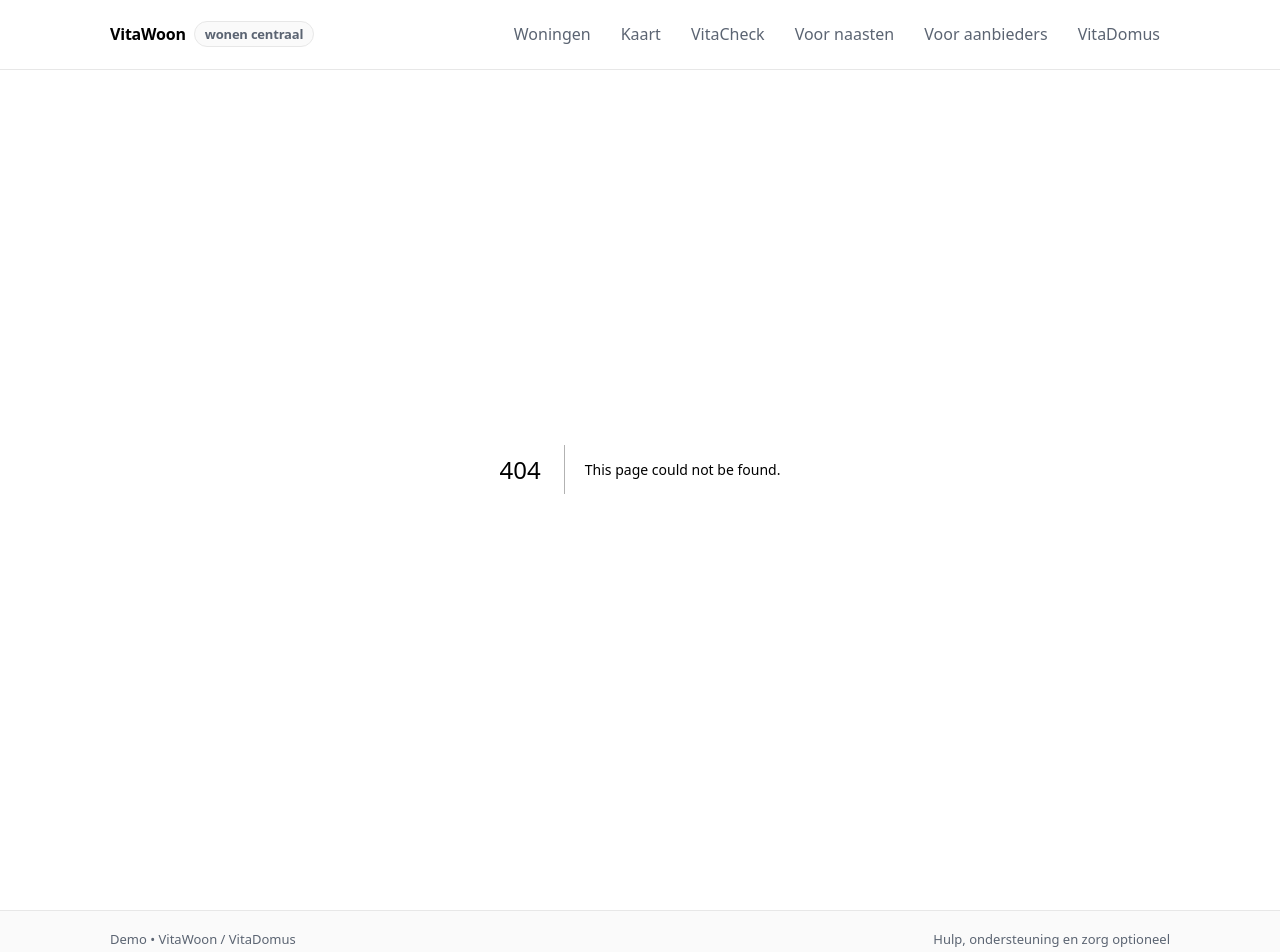
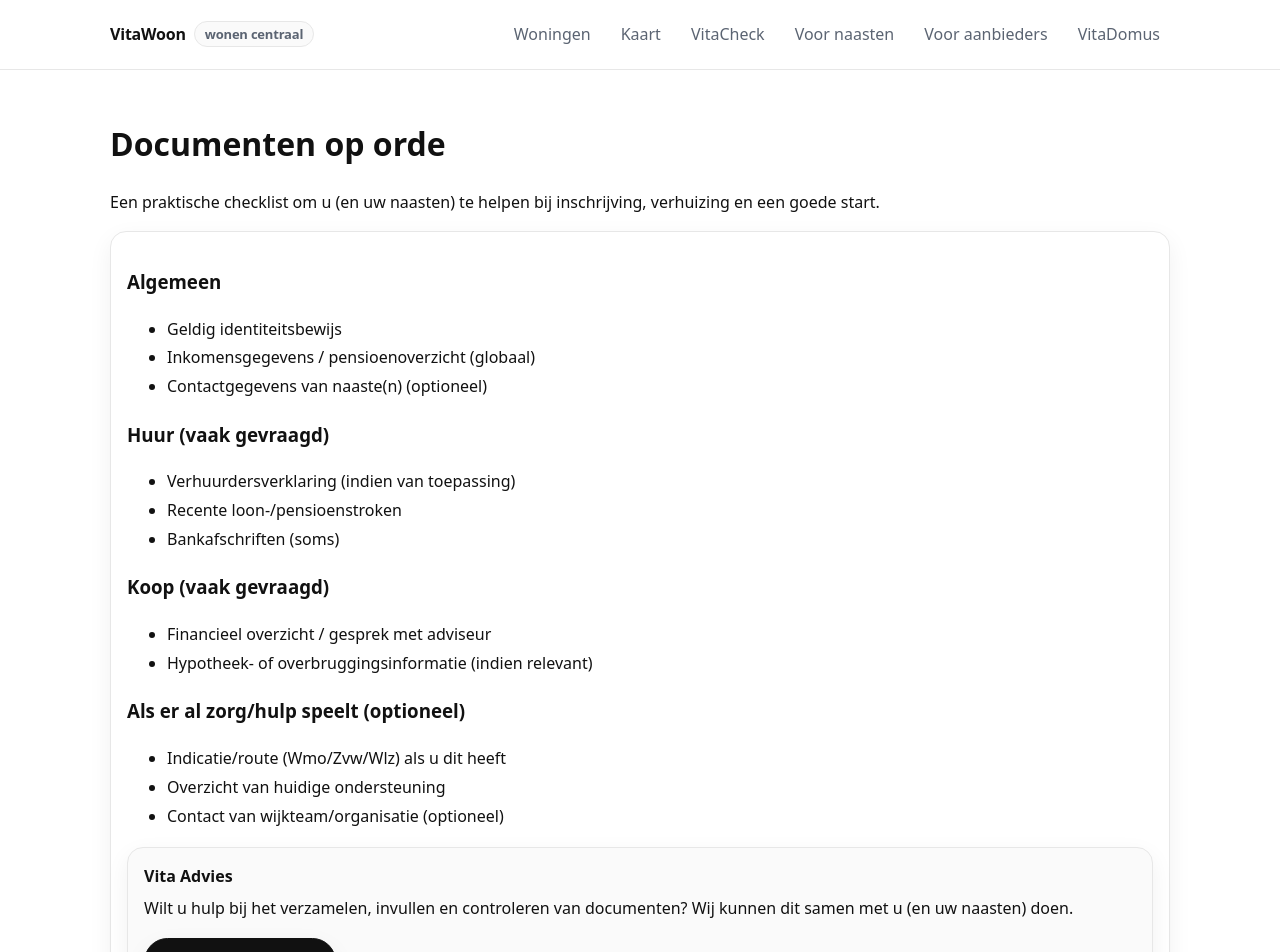
Before and after one commit to 4gcnny5cxp-dot/VitaWoon-demo-clean, a Next.js app: page /documenten in a window 1280 px wide. Before the commit this address had no page. Shown: the top 952 px of the page. Built offline with nearby package versions, Linux system fonts and the light colour scheme.

Commit message:
Create documenten.tsx

```diff
--- /dev/null
+++ b/pages/documenten.tsx
@@ -0,0 +1,53 @@
+export default function Documenten() {
+  return (
+    <main>
+      <div className="container">
+        <h1>Documenten op orde</h1>
+        <p className="muted" style={{ maxWidth: 900 }}>
+          Een praktische checklist om u (en uw naasten) te helpen bij inschrijving, verhuizing en een goede start.
+        </p>
+
+        <div className="card">
+          <h3>Algemeen</h3>
+          <ul style={{ lineHeight: 1.8 }}>
+            <li>Geldig identiteitsbewijs</li>
+            <li>Inkomensgegevens / pensioenoverzicht (globaal)</li>
+            <li>Contactgegevens van naaste(n) (optioneel)</li>
+          </ul>
+
+          <h3>Huur (vaak gevraagd)</h3>
+          <ul style={{ lineHeight: 1.8 }}>
+            <li>Verhuurdersverklaring (indien van toepassing)</li>
+            <li>Recente loon-/pensioenstroken</li>
+            <li>Bankafschriften (soms)</li>
+          </ul>
+
+          <h3>Koop (vaak gevraagd)</h3>
+          <ul style={{ lineHeight: 1.8 }}>
+            <li>Financieel overzicht / gesprek met adviseur</li>
+            <li>Hypotheek- of overbruggingsinformatie (indien relevant)</li>
+          </ul>
+
+          <h3>Als er al zorg/hulp speelt (optioneel)</h3>
+          <ul style={{ lineHeight: 1.8 }}>
+            <li>Indicatie/route (Wmo/Zvw/Wlz) als u dit heeft</li>
+            <li>Overzicht van huidige ondersteuning</li>
+            <li>Contact van wijkteam/organisatie (optioneel)</li>
+          </ul>
+
+          <div className="card" style={{ marginTop: 14, background: "#fafafa" }}>
+            <strong>Vita Advies</strong>
+            <p className="muted" style={{ marginTop: 8, lineHeight: 1.6 }}>
+              Wilt u hulp bij het verzamelen, invullen en controleren van documenten? Wij kunnen dit samen met u (en uw naasten) doen.
+            </p>
+            <a className="btn btnPrimary" href="/vita-advies">Bekijk Vita Advies →</a>
+          </div>
+        </div>
+
+        <p style={{ marginTop: 24 }}>
+          <a href="/" style={{ textDecoration: "underline" }}>← Terug</a>
+        </p>
+      </div>
+    </main>
+  );
+}
```
